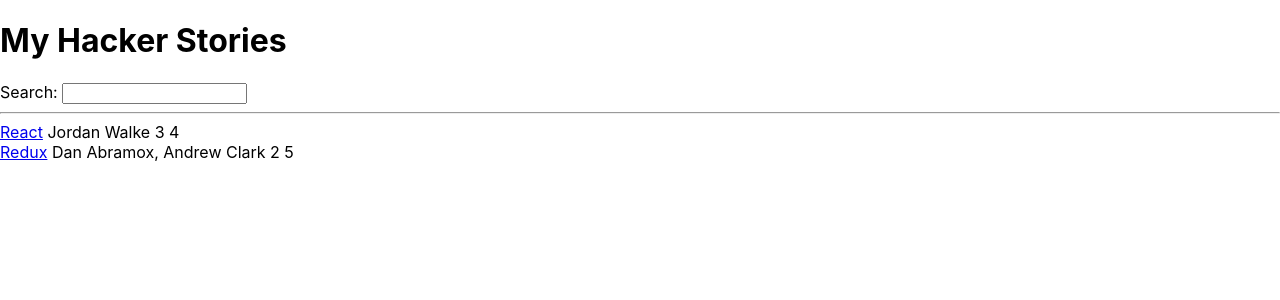
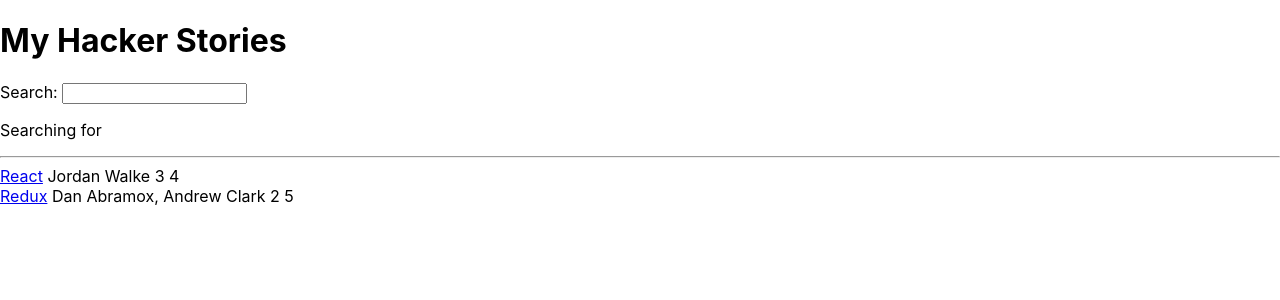
Before and after one commit to onursurme/hacker-stories, a React (Create React App) app: page / in a window 1280 px wide. Shown: the top 300 px of the page. Built offline with nearby package versions, Linux system fonts and the light colour scheme.

Commit message:
useState hook'u ile ilk örnek.

```diff
--- a/src/App.js
+++ b/src/App.js
@@ -1,3 +1,5 @@
+import { useState } from "react";
+
 const App = () => {
   const stories = [
     {
@@ -17,9 +19,10 @@
       objectID: 1,
     },
   ];
-
+  const [searchTerm, setSearchTerm] = useState('');
   const handleChange = event => {
-    console.log(event.target.value);
+    //console.log(event.target.value);
+    setSearchTerm(event.target.value);
   }
 
   return (
@@ -27,6 +30,7 @@
       <h1> My Hacker Stories </h1>
       <label htmlFor="search">Search: </label> {/*normalde bir label'la bir inputun eşleşmesi için label'a for attribute'ü verilir. JSX'te for yerine htmlFor var*/}
       <input id="search" type="text" onChange={handleChange} />
+      <p>Searching for <strong>{searchTerm}</strong></p>
       <hr />
       <Buu abc={stories} /> {/*Buu diye bir component türü tanımladım, bu türde bir component oluşturuyorum ve abc diye bir custom HTML attribute'ü oluşturuyorum, ve datamı bu attribute'e JSX ile değer olarak atıyorum. Burada stories props oluyor (properties demek), yani App componentinden Buu componentine props ile değişken geçirmiş oluyoruz.*/}
     </div>
```
